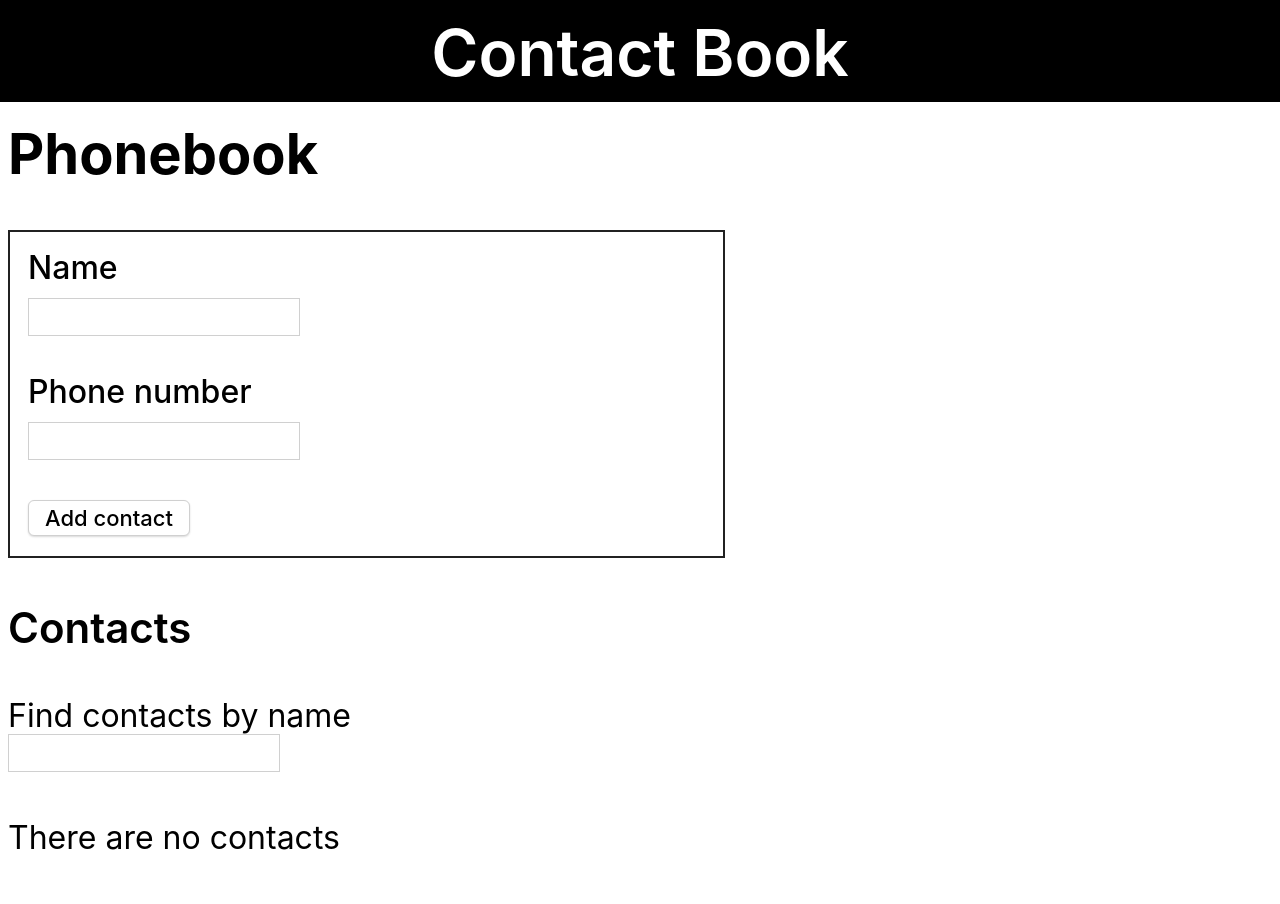
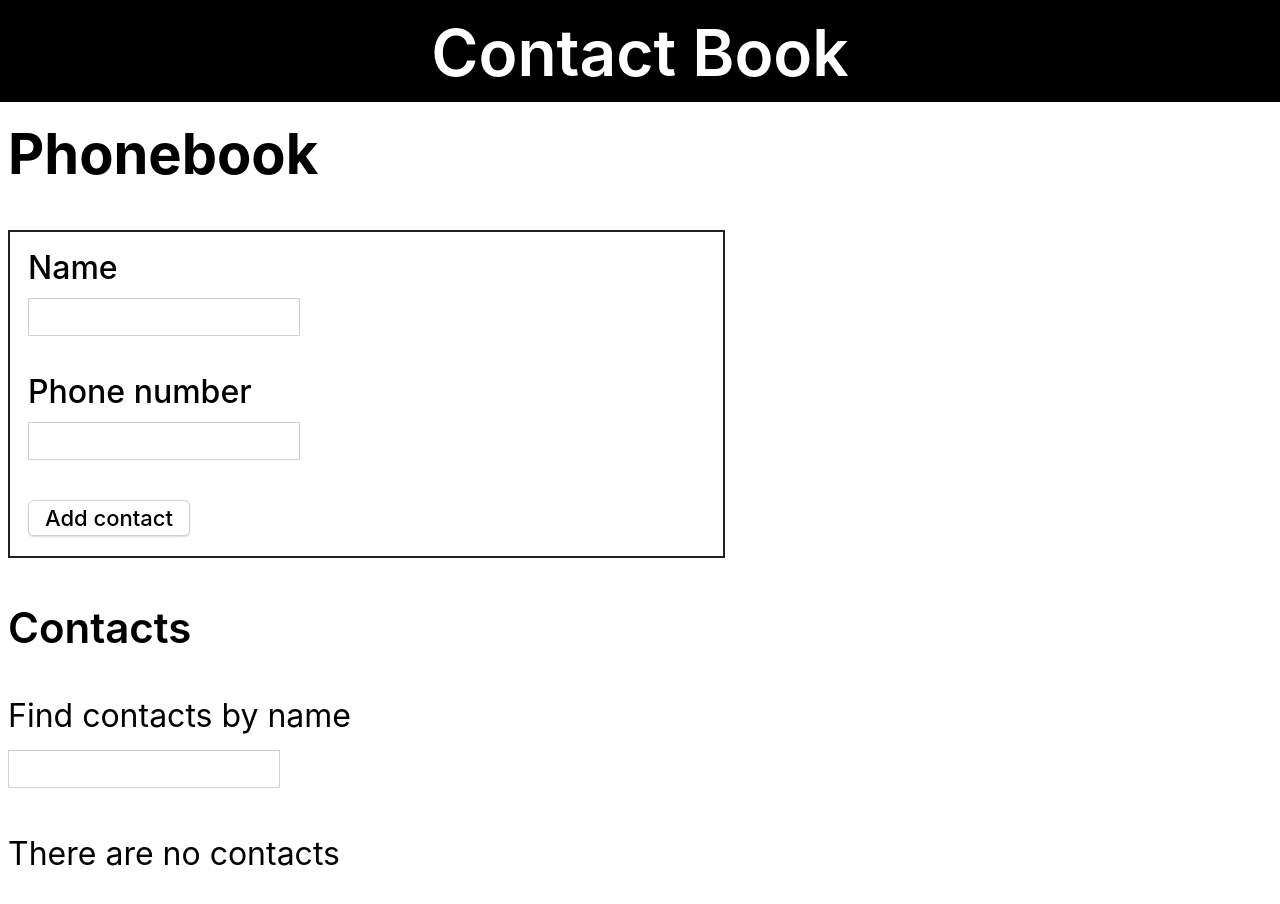
Before and after one commit to oleksandr-romashko/goit-react-hw-02-phonebook, a React (Create React App) app: page / in a window 1280 px wide. Shown: the top 904 px of the page. Built offline with nearby package versions, Linux system fonts and the light colour scheme.

Commit message:
Add step-4 solution

```diff
--- a/src/components/ContactList/ContactList.js
+++ b/src/components/ContactList/ContactList.js
@@ -1,8 +1,5 @@
 import React from 'react';
 import PropTypes from 'prop-types';
-import throttle from 'lodash.throttle';
-
-import Input from 'components/Input/Input.styled';
 
 import { List } from './ContactList.styled';
 
@@ -14,29 +11,9 @@ import { List } from './ContactList.styled';
  * @param {callback} [props.onInputChange] Callback that handles filter input change.
  * @returns {React.Component} List of contacts or default message.
  */
-const ContactList = ({ filterText, contacts, onInputChange }) => {
-  /**
-   * Handles input change.
-   * Calls provided props callback that handles input change.
-   * @param {string} event.target.name Name of the element.
-   * @param {string} event.target.value Element value.
-   */
-  const handleFilterChange = ({ target: { name, value } }) => {
-    onInputChange({ name, value });
-  };
-
+const ContactList = ({ contacts }) => {
   return (
     <>
-      <div>
-        Find contacts by name
-        <Input
-          onChange={throttle(handleFilterChange, 150, { trailing: false })}
-          value={filterText}
-          type="text"
-          name="filter"
-          title="Search field to filter contact list. Case insensitive."
-        />
-      </div>
       {contacts && contacts.length > 0 ? (
         <List aria-label="Contacts list">
           {contacts.map(el => (
@@ -53,7 +30,6 @@ const ContactList = ({ filterText, contacts, onInputChange }) => {
 };
 
 ContactList.propTypes = {
-  filterText: PropTypes.string,
   contacts: PropTypes.arrayOf(
     PropTypes.exact({
       id: PropTypes.string.isRequired,
@@ -61,7 +37,6 @@ ContactList.propTypes = {
       number: PropTypes.string.isRequired,
     })
   ),
-  onInputChange: PropTypes.func.isRequired,
 };
 
 export default ContactList;
--- /dev/null
+++ b/src/components/Filter/Filter.js
@@ -0,0 +1,37 @@
+import PropTypes from 'prop-types';
+import throttle from 'lodash.throttle';
+
+import Input from 'components/Input/Input.styled';
+import { FilterWrapper } from './Filter.styled';
+
+const Filter = ({ filterText, onInputChange }) => {
+  /**
+   * Handles input change.
+   * Calls provided props callback that handles input change.
+   * @param {string} event.target.name Name of the element.
+   * @param {string} event.target.value Element value.
+   */
+  const handleFilterChange = ({ target: { name, value } }) => {
+    onInputChange({ name, value });
+  };
+
+  return (
+    <FilterWrapper>
+      Find contacts by name
+      <Input
+        onChange={throttle(handleFilterChange, 150, { trailing: false })}
+        value={filterText}
+        type="text"
+        name="filter"
+        title="Search field to filter contact list. Case insensitive."
+      />
+    </FilterWrapper>
+  );
+};
+
+Filter.propTypes = {
+  filterText: PropTypes.string,
+  onInputChange: PropTypes.func.isRequired,
+};
+
+export default Filter;
--- /dev/null
+++ b/src/components/Filter/Filter.styled.js
@@ -0,0 +1,7 @@
+import styled from 'styled-components';
+
+export const FilterWrapper = styled('div')({
+  display: 'flex',
+  flexDirection: 'column',
+  rowGap: '16px',
+});
--- a/src/components/Phonebook/Phonebook.jsx
+++ b/src/components/Phonebook/Phonebook.jsx
@@ -2,10 +2,12 @@ import { Component } from 'react';
 import { nanoid } from 'nanoid';
 
 import ContactForm from 'components/ContactForm/ContactForm';
+import Filter from 'components/Filter/Filter';
 import ContactList from 'components/ContactList/ContactList';
-import textToNormalizedWordsArray from 'components/helpers/textToNormalizedWordsArray';
 
 import { Wrapper, Title, Subtitle } from './Phonebook.styled';
+
+import textToNormalizedWordsArray from 'components/helpers/textToNormalizedWordsArray';
 
 /**
  * Phonebook to add and manage contacts.
@@ -77,10 +79,12 @@ class Phonebook extends Component {
           onSubmit={this.addContact}
         />
         <Subtitle>Contacts</Subtitle>
+        <Filter
+          filterText={this.state.filter}
+          onInputChange={this.handleTextChange} />
         <ContactList
-          filterText={this.state.filter}
           contacts={this.filterContacts()}
-          onInputChange={this.handleTextChange} />
+           />
       </Wrapper>
     );
   }
```
Also changed, not shown: 1 other file (tests, documents, lock files or other folders).
